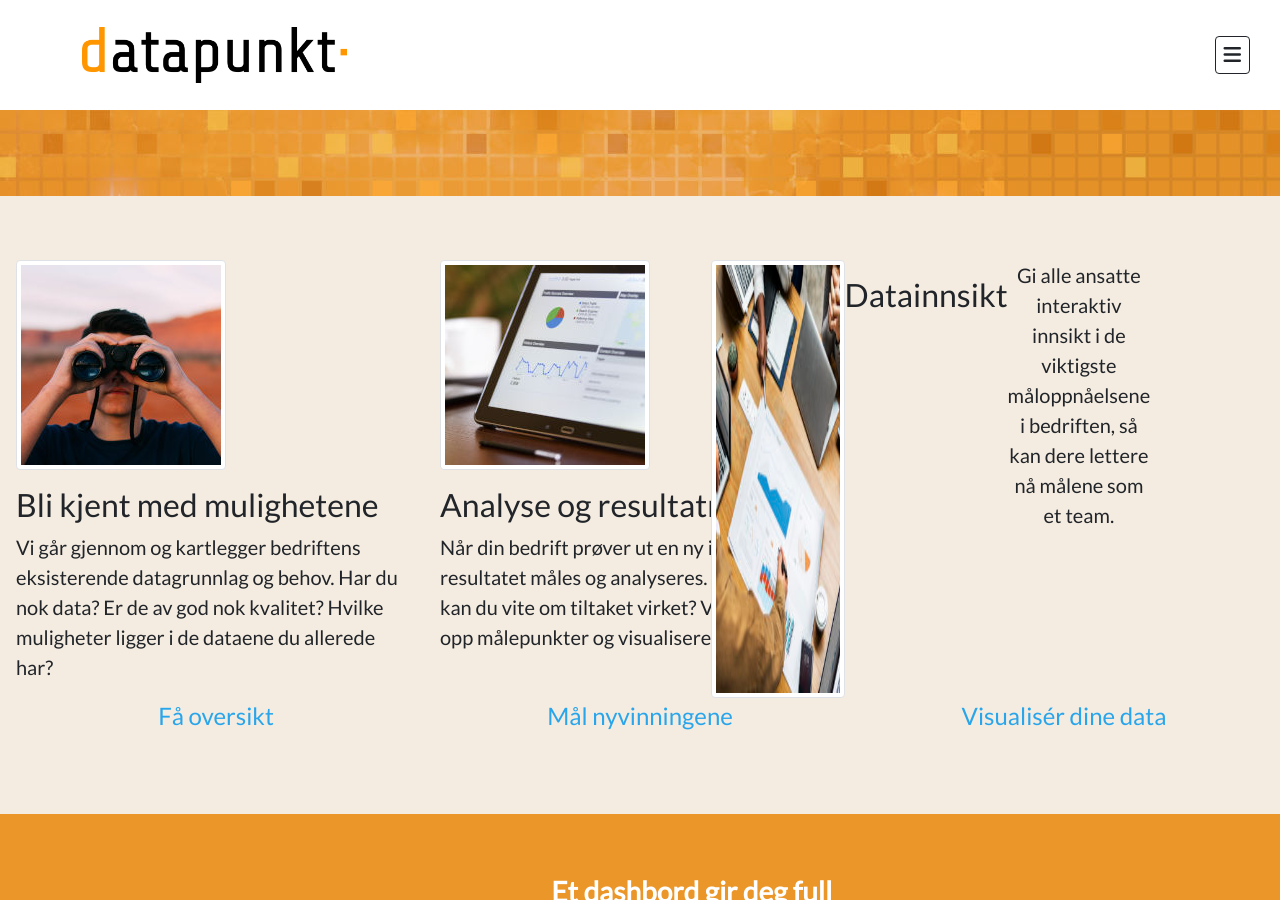
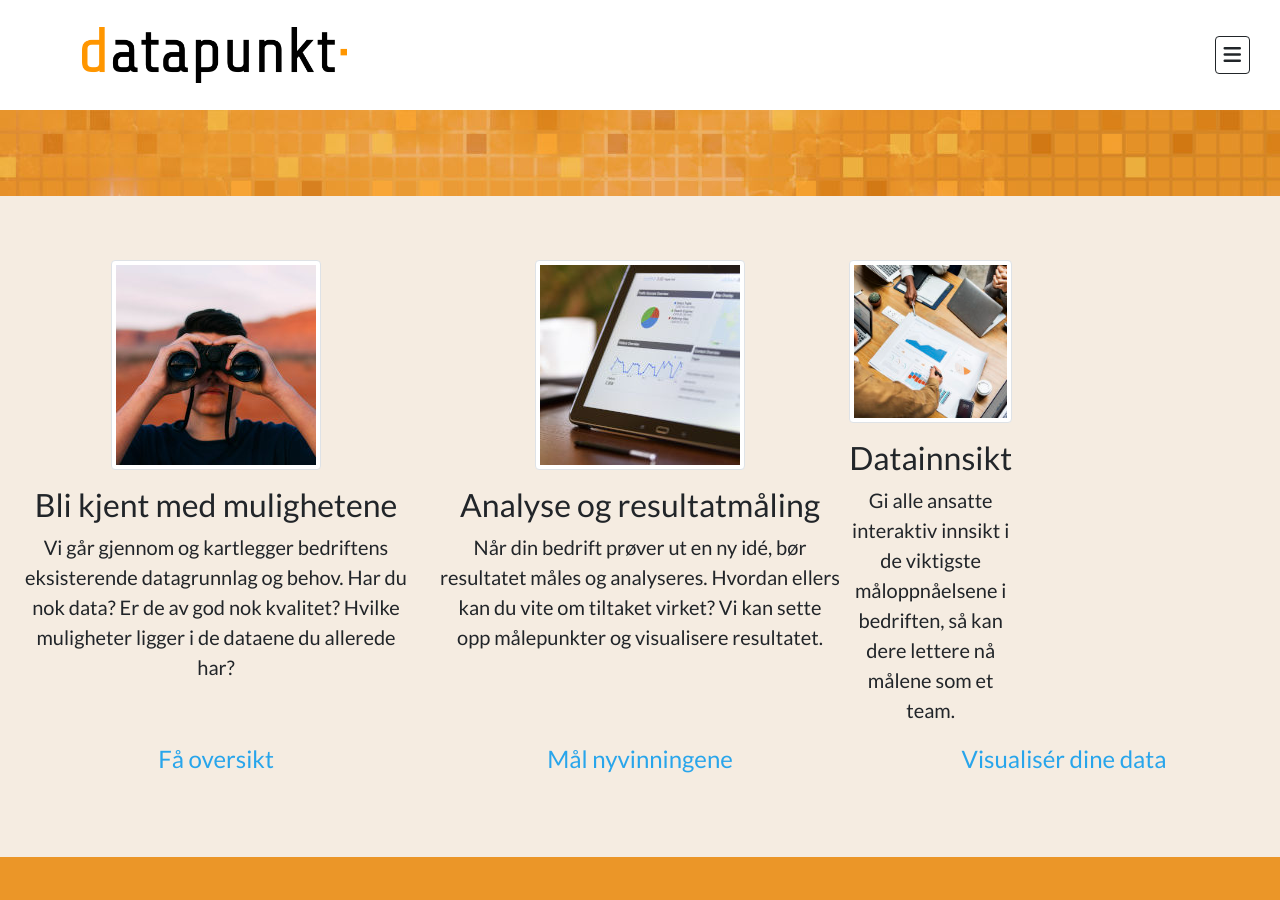
Before and after one commit to xibriz/datapunkt, a Jekyll site: the page built from docs/index.markdown, in a window 1280 px wide and 900 px high, scrolled down 514 px. Built offline with Jekyll 4.4.1, drawn with Linux system fonts in a browser that asks for light colours; nearby versions of some CDN libraries; some web fonts are replaced; our own code applies the rules of GitHub Pages for plain Markdown files.

Commit message:
Stylefix

```diff
--- a/docs/_layouts/default.html
+++ b/docs/_layouts/default.html
@@ -70,14 +70,14 @@
     <div class="container-fluid p-3 even-container">
         <div class="row text-center pt-5">
             <div class="col-sm-12 col-md-4 justify-content-center d-flex">
-                <div class="threeWiseDivs align-self-center">
+                <div class="threeWiseDivs align-self-center text-center">
                     <img src="../assets/images/opportunities.jpg" alt="" class="img-thumbnail">
                     <h2 class="mt-3 mb-2">Bli kjent med mulighetene</h2>
                     <p class="fs-5 text-left">Vi går gjennom og kartlegger bedriftens eksisterende datagrunnlag og behov. Har du nok data? Er de av god nok kvalitet? Hvilke muligheter ligger i de dataene du allerede har? </p>
                 </div>
             </div>
             <div class="col-sm-12 col-md-4 justify-content-center d-flex">
-                <div class="threeWiseDivs align-self-center">
+                <div class="threeWiseDivs align-self-center text-center">
                     <img src="../assets/images/analyze.jpg" alt="" class="img-thumbnail">
                     <h2 class="mt-3 mb-2">Analyse og resultatmåling</h2>
                     <p class="fs-5 text-left">Når din bedrift prøver ut en ny idé, bør resultatet måles og analyseres. Hvordan ellers kan du vite om tiltaket virket? Vi kan sette opp målepunkter og visualisere resultatet.</p>
@@ -85,9 +85,11 @@
             </div>
             <div class="col-sm-12 col-md-4">
                 <div class="col-sm-12 col-md-4 justify-content-center d-flex">
-                    <img src="../assets/images/insight.jpg" alt="" class="img-thumbnail">
-                    <h2 class="mt-3 mb-2">Datainnsikt</h2>
-                    <p class="fs-5 text-left">Gi alle ansatte interaktiv innsikt i de viktigste måloppnåelsene i bedriften, så kan dere lettere nå målene som et team.</p>
+                    <div class="threeWiseDivs align-self-center text-center">
+                        <img src="../assets/images/insight.jpg" alt="" class="img-thumbnail">
+                        <h2 class="mt-3 mb-2">Datainnsikt</h2>
+                        <p class="fs-5 text-left">Gi alle ansatte interaktiv innsikt i de viktigste måloppnåelsene i bedriften, så kan dere lettere nå målene som et team.</p>
+                    </div>
                 </div>
             </div>
         </div>
```
